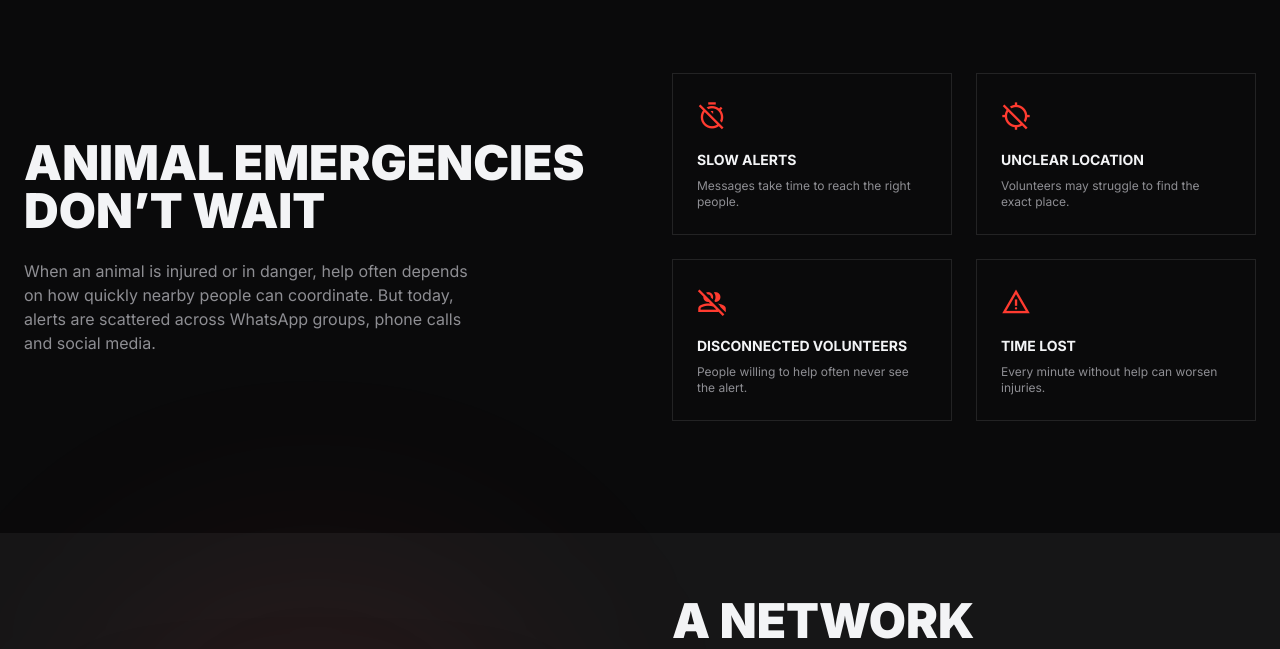
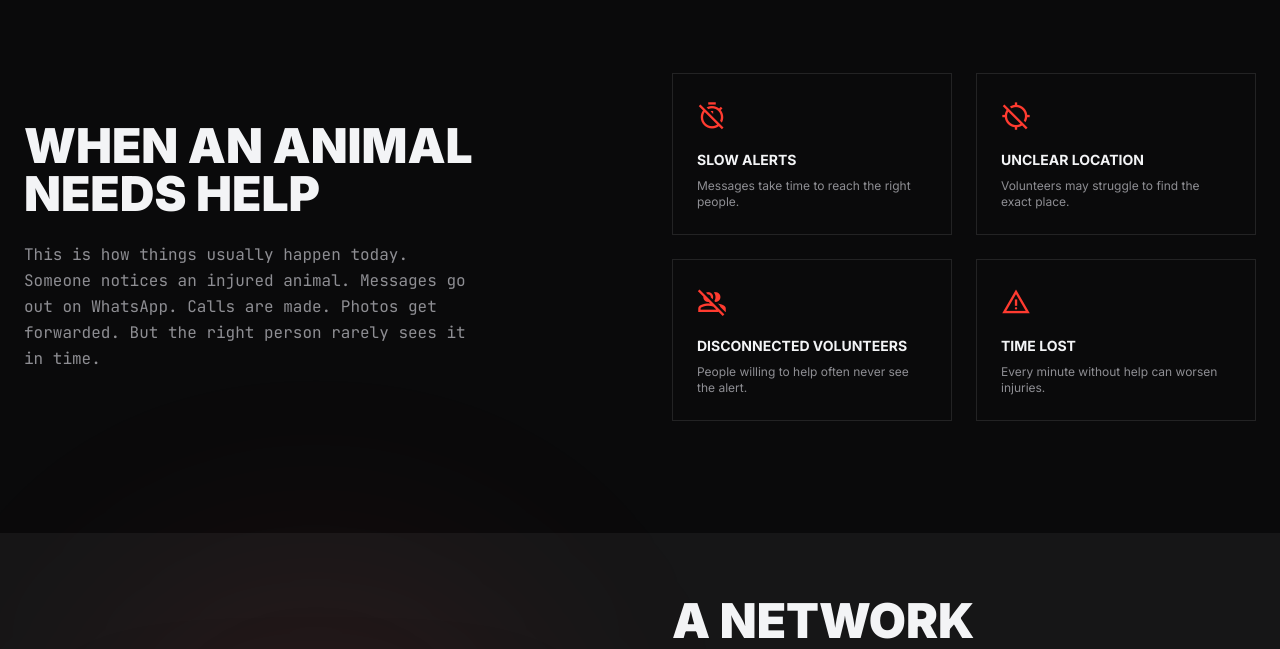
Before and after one commit to askrapidresponseteam-cloud/Website-RRT, a plain HTML site: page index.html in a window 1280 px wide. Shown: the part 840-1489 px from the top of the page. Drawn offline with nearby package versions, Linux system fonts and the light colour scheme.

Commit message:
Update index.html

```diff
--- a/index.html
+++ b/index.html
@@ -272,18 +272,20 @@ src="https://lh3.googleusercontent.com/aida-public/AB6AXuDRh1U94V30fz9cU_vDtrXCB
 
 <h2 class="text-3xl sm:text-4xl md:text-5xl font-black uppercase mb-6">
 
-Animal Emergencies<br>
-Don’t Wait
+When An Animal<br>
+Needs Help
 
 </h2>
 
-<p class="text-secondary max-w-md">
+<p class="font-mono text-secondary max-w-md leading-relaxed">
 
-When an animal is injured or in danger, help often depends on
-how quickly nearby people can coordinate.
+This is how things usually happen today.
 
-But today, alerts are scattered across WhatsApp groups,
-phone calls and social media.
+Someone notices an injured animal.
+Messages go out on WhatsApp.
+Calls are made. Photos get forwarded.
+
+But the right person rarely sees it in time.
 
 </p>
 
```
